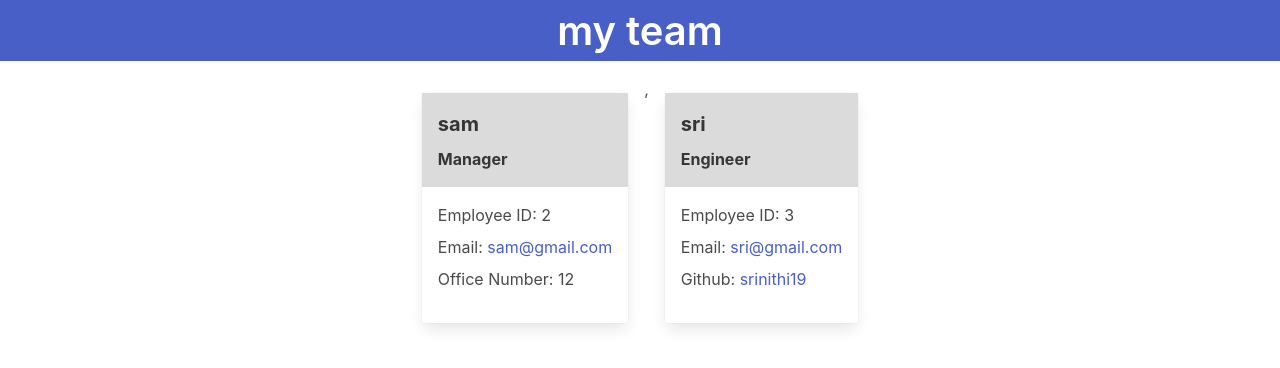
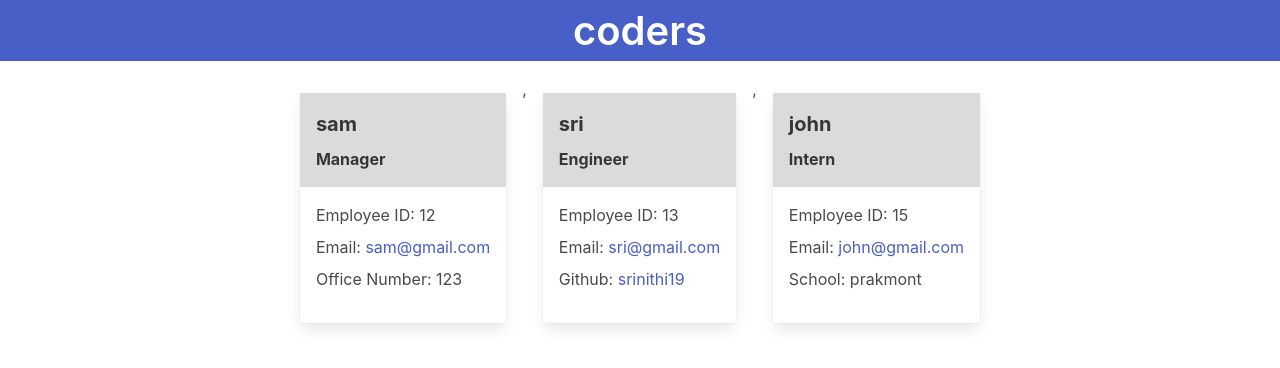
Before and after one commit to srinithi19/Team-Profile-Generator, a website: page dist/index.html in a window 1280 px wide. Drawn offline with nearby package versions, Linux system fonts and the light colour scheme.

Commit message:
add readme

```diff
--- a/dist/index.html
+++ b/dist/index.html
@@ -9,7 +9,7 @@
       </head>
       <body>
         <header class="hero has-background-link mb-4">
-          <h1 class="title is-2 has-text-white has-text-centered p-2">my team</h1>
+          <h1 class="title is-2 has-text-white has-text-centered p-2">coders</h1>
         </header>
         <main class="container is-flex is-justify-content-center is-flex-wrap-wrap is-fluid">
 
@@ -20,9 +20,9 @@
      </section>
      <section class="px-4 pb-4">
        <ul class="mb-4">
-         <li class="mb-2">Employee ID: 2</li>
+         <li class="mb-2">Employee ID: 12</li>
          <li class="mb-2">Email: <a href="mailto:sam@gmail.com">sam@gmail.com</a></li>
-         <li class="mb-2">Office Number: 12</li>
+         <li class="mb-2">Office Number: 123</li>
        </ul>
      </section>
   </section>
@@ -34,9 +34,23 @@
      </section>
      <section class="px-4 pb-4">
        <ul class="mb-4">
-         <li class="mb-2">Employee ID: 3</li>
+         <li class="mb-2">Employee ID: 13</li>
          <li class="mb-2">Email: <a href="mailto:sri@gmail.com">sri@gmail.com</a></li>
          <li class="mb-2">Github: <a href="https://github.com/srinithi19" target="_blank">srinithi19</a></li>
+       </ul>
+     </section>
+  </section>
+    ,
+   <section class="card m-4">
+     <section class="has-background-grey-lighter has-text-dark mb-4 p-4">
+       <h2 class="card-header-subtitle has-text-weight-bold	mb-2 is-size-5">john</h2>
+       <h3 class="card-header-subtitle has-text-weight-bold">Intern</h3>
+     </section>
+     <section class="px-4 pb-4">
+       <ul class="mb-4">
+         <li class="mb-2">Employee ID: 15</li>
+         <li class="mb-2">Email: <a href="mailto:john@gmail.com">john@gmail.com</a></li>
+         <li class="mb-2">School: prakmont</li>
        </ul>
      </section>
   </section>
```
Also changed, not shown: README.md, images/htmlfile.png (added), images/jest.png (added), images/userqns.png (added), 1 other file.
